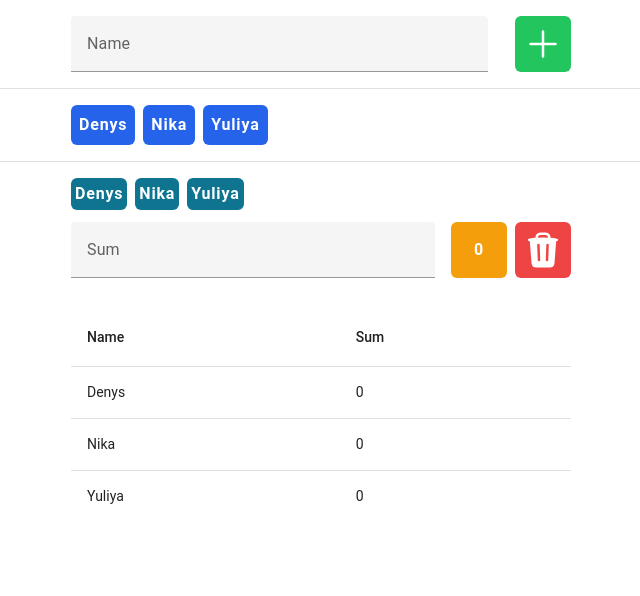
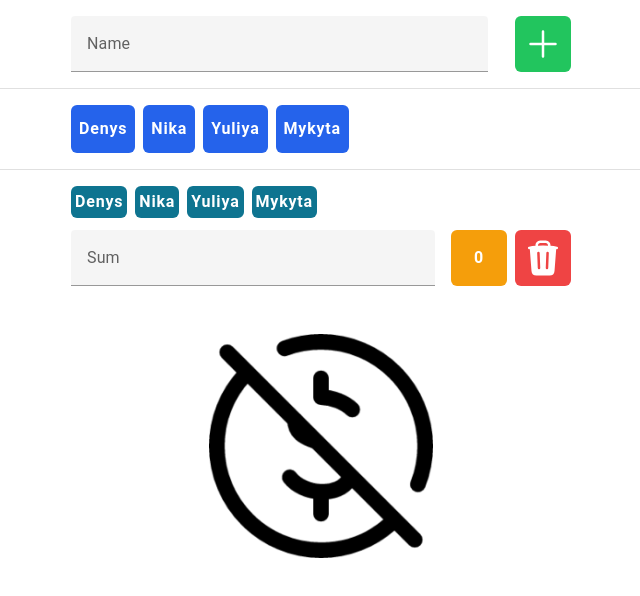
Before and after one commit to denispolovyan/spilne, a Vue app: page / in a window 1280 px wide. Shown: the top 596 px of the page, without its empty margins (319-959 px from the left). Built offline with nearby package versions, Linux system fonts and the light colour scheme.

Commit message:
feature: created no inputs & no debts components

```diff
--- a/src/App.vue
+++ b/src/App.vue
@@ -4,16 +4,34 @@ import TheUsers from "./components/TheUsers.vue";
 import TheSelectedUsers from "./components/TheSelectedUsers.vue";
 import BaseInput from "./components/BaseInput.vue";
 import BaseTable from "./components/BaseTable.vue";
+import NoInputs from "./components/NoInputs.vue";
+import NoDebts from "./components/NoDebts.vue";
+
 
 import { ref, watch, onMounted } from "vue";
 
-let users = ref(["Denys", "Nika", "Yuliya"]);
+let users = ref(["Denys", "Nika", "Yuliya", "Mykyta"]);
 
 let usersAndSum = ref([]);
 
 let selectedUsers = ref([]);
 
 let inputs = ref([{ users: users.value, id: 1, sum: 0 }]);
+
+let isDebts = ref(false);
+
+watch(
+  () => usersAndSum.value,
+  () => {
+	isDebts.value = false;
+    usersAndSum.value.forEach((el) => {
+      if (el.sum != 0) {
+			isDebts.value = true;
+      }
+    });
+  },
+  { deep: true }
+);
 
 function createUser(user) {
   users.value.push(user);
@@ -81,6 +99,8 @@ function createInput(users) {
 
     inputs.value.push(input);
   }
+
+  deleteSelectedUsers();
 }
 
 function deleteSelectedUsers() {
@@ -100,6 +120,7 @@ function deleteUsers() {
 
 function deleteInput(id) {
   inputs.value = inputs.value.filter((el) => el.id != id);
+  calculateUsersSum();
 }
 
 function setSelectedUsers(user) {
@@ -109,18 +130,21 @@ function setSelectedUsers(user) {
 function changeSum(data) {
   const id = data[0];
 
-  inputs.value.find((t) => (t.id == id)).sum = data[1];
+  inputs.value.find((t) => t.id == id).sum = data[1];
 
   calculateUsersSum();
 }
 
 function calculateUsersSum() {
-  usersAndSum.value.forEach((user) => { // Yuliya
+  usersAndSum.value.forEach((user) => {
+    // Yuliya
     let sum = 0;
 
-    inputs.value.forEach((input) => { // Yulia Denys Nika || Yulia
+    inputs.value.forEach((input) => {
+      // Yulia Denys Nika || Yulia
       // 1 match
-      if (input.users.includes(user.name)) { // 1 match
+      if (input.users.includes(user.name)) {
+        // 1 match
         sum = Math.round(sum + input.sum / input.users.length);
         //collect all sums
       }
@@ -195,8 +219,8 @@ onMounted(() => {
       :selectedUsers="selectedUsers"
       @deleteUsers="deleteUsers()"
       @createInput="createInput($event)"
-      @deleteSelectedUsers="deleteSelectedUsers()"
     />
+    <div v-if="inputs.length">
       <div v-for="input in inputs" :key="input.id">
         <base-input
           :users="input.users"
@@ -205,7 +229,11 @@ onMounted(() => {
           @deleteInput="deleteInput($event)"
         />
       </div>
+    </div>
+    <no-inputs v-else />
+
     <base-table v-if="inputs.length" :usersAndSum="usersAndSum" />
+	 <no-debts v-if="!isDebts && inputs.length"/>
   </div>
 </template>
 
--- a/src/components/BaseTable.vue
+++ b/src/components/BaseTable.vue
@@ -1,4 +1,5 @@
 <script setup>
+import { watch, ref } from "vue";
 
 const props = defineProps({
   usersAndSum: {
@@ -7,6 +8,20 @@ const props = defineProps({
   },
 });
 
+const isNotNull = ref(false);
+
+watch(
+  () => props.usersAndSum,
+  () => {
+    isNotNull.value = false;
+    props.usersAndSum.forEach((el) => {
+      if (el.sum != 0) {
+        isNotNull.value = true;
+      }
+    });
+  },
+  { deep: true }
+);
 </script>
 
 <template>
@@ -15,15 +30,15 @@ const props = defineProps({
       <div>
         <v-table>
           <thead>
-            <tr>
+            <tr v-if="isNotNull">
               <th class="text-left">Name</th>
               <th class="text-left">Sum</th>
             </tr>
           </thead>
           <tbody>
             <tr v-for="item in props.usersAndSum" :key="item.name">
-              <td>{{ item.name }}</td>
-              <td>{{ item.sum }}</td>
+              <td v-if="item.sum">{{ item.name }}</td>
+              <td v-if="item.sum">{{ item.sum }}</td>
             </tr>
           </tbody>
         </v-table>
--- /dev/null
+++ b/src/components/NoDebts.vue
@@ -0,0 +1,5 @@
+<template>
+	<div class="flex justify-center ">
+		<img class="w-56" src="../assets/img/noDebts.png" alt="no debts">
+	</div>
+</template>
--- /dev/null
+++ b/src/components/NoInputs.vue
@@ -0,0 +1,5 @@
+<template>
+	<div class="flex justify-center mt-6">
+		<img class="w-56" src="../assets/img/noInputs.png" alt="no inputs">
+	</div>
+</template>
--- a/src/components/TheHeader.vue
+++ b/src/components/TheHeader.vue
@@ -67,7 +67,7 @@ const buttonClasses =
 <template>
   <div class="py-4 border-b">
     <div class="spilne-container">
-      <div class="flex items-center justify-between">
+      <div class="flex items-center justify-between gap-2">
         <div class="flex basis-5/6">
           <v-text-field
             :class="{
--- a/src/components/TheSelectedUsers.vue
+++ b/src/components/TheSelectedUsers.vue
@@ -8,17 +8,13 @@ const props = defineProps({
   },
 });
 
-const emits = defineEmits([
-  "deleteUsers",
-  "createInput",
-  "deleteSelectedUsers",
-]);
+const emits = defineEmits(["deleteUsers", "createInput"]);
 
 const userClasses =
-  "tracking-wider py-3 px-4 bg-blue-800 rounded-md text-xl text-white font-semibold cursor-pointer hover:bg-yellow-600 duration-500";
+  "tracking-wider py-3 px-2 bg-blue-800 rounded-md text-md text-white font-semibold cursor-pointer hover:bg-yellow-600 duration-500";
 
 const buttonClasses =
-  " h-14 w-14 rounded-md flex items-center justify-center  duration-1000 cursor-pointer basis-14";
+  " h-12 w-12 rounded-md flex items-center justify-center  duration-1000 cursor-pointer basis-14";
 </script>
 
 <template>
@@ -42,10 +38,7 @@ const buttonClasses =
           </div>
           <div
             :class="buttonClasses"
-            @click="
-              emits('createInput', props.selectedUsers),
-                emits('deleteSelectedUsers')
-            "
+            @click="emits('createInput', props.selectedUsers)"
             class="bg-yellow-500 hover:bg-yellow-700"
           >
             <PlusIcon class="h-12 text-white p-1" />
--- a/src/components/TheUsers.vue
+++ b/src/components/TheUsers.vue
@@ -39,7 +39,7 @@ function selectUser(user) {
 }
 
 const userClasses =
-  "tracking-wider py-2 px-2 bg-blue-600 rounded-md text-md text-white font-semibold cursor-pointer hover:bg-yellow-500 duration-500";
+  "tracking-wider py-3 px-2 bg-blue-600 rounded-md text-md text-white font-semibold cursor-pointer hover:bg-yellow-500 duration-500";
 </script>
 
 <template>
```
Also changed, not shown: src/assets/img/noDebts.png (added), src/assets/img/noInputs.png (added). Lines whose indentation alone changed are shown as unchanged.
